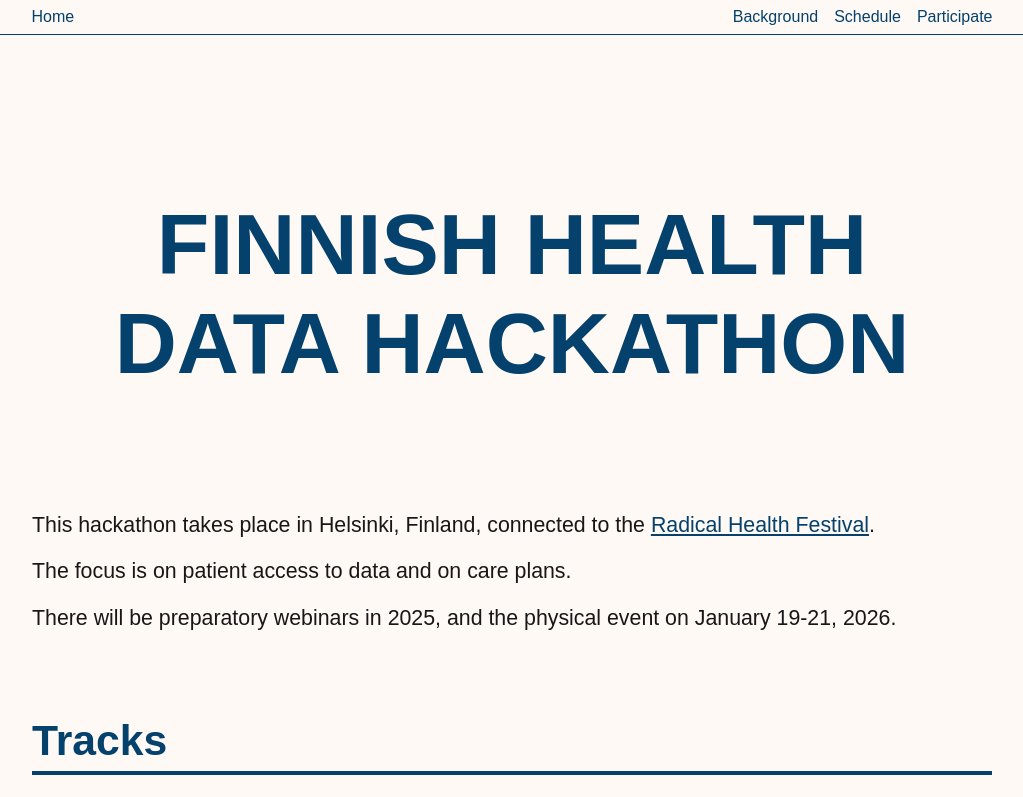
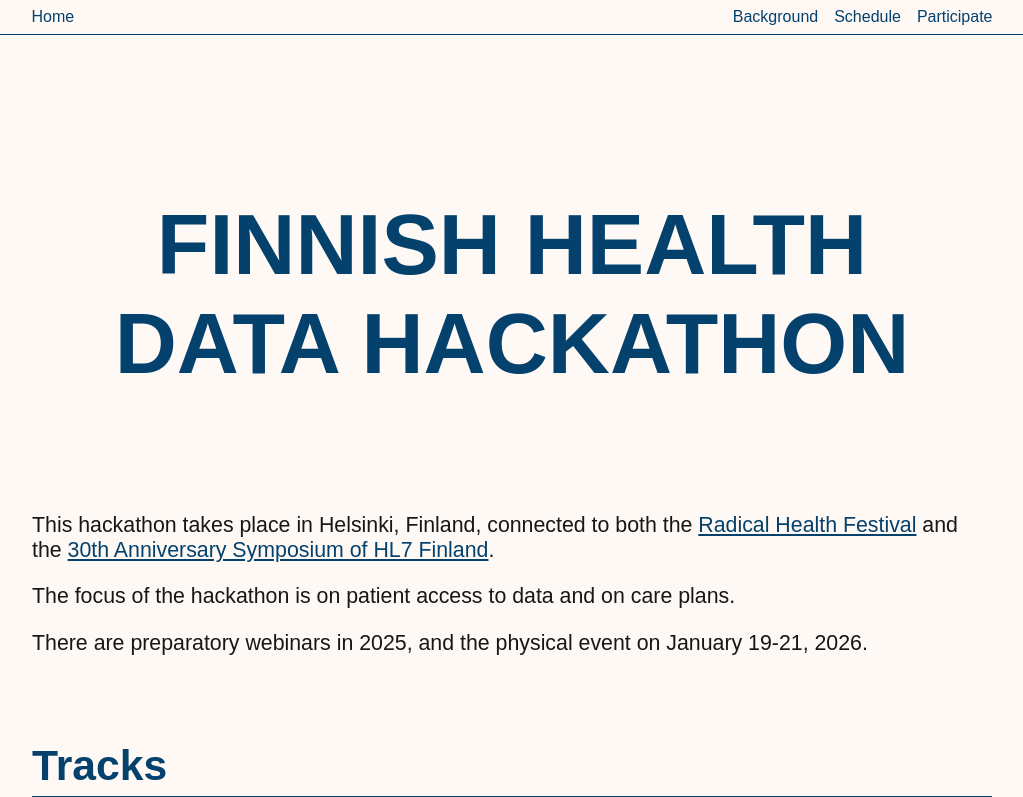
Before and after one commit to mrinnetmaki/nordic-health-data-hackathon-series, a Next.js app: page /q1-2026-finland in a window 1280 px wide. Shown: the top 797 px of the page, without its empty margins (128-1151 px from the left). Built offline with nearby package versions, Linux system fonts and the light colour scheme.

Commit message:
Add info on HL7 Finland symposium

```diff
--- a/app/q1-2026-finland/page.js
+++ b/app/q1-2026-finland/page.js
@@ -10,12 +10,14 @@ export default function FinnishHealthDataHackathon() {
     <main>
       <h1>Finnish Health Data Hackathon</h1>
       <p>
-        This hackathon takes place in Helsinki, Finland, connected to the <a
-        href="https://radicalhealthfestival.messukeskus.com/">Radical Health Festival</a>.
+        This hackathon takes place in Helsinki, Finland, connected to both the <a
+        href="https://radicalhealthfestival.messukeskus.com/">Radical Health Festival</a> and the <a
+        href="https://www.hl7.fi/kokoukset-ja-tapahtumat/hl7-finland-30th-anniversary-symposium/"
+        >30th Anniversary Symposium of HL7 Finland</a>.
       </p>
-      <p>The focus is on patient access to data and on care plans.</p>
+      <p>The focus of the hackathon is on patient access to data and on care plans.</p>
       <p>
-        There will be preparatory webinars in 2025, and the physical event on January 19-21, 2026.
+        There are preparatory webinars in 2025, and the physical event on January 19-21, 2026.
       </p>
       <section id="tracks">
         <a href="#tracks"><h2>Tracks</h2></a>
```
